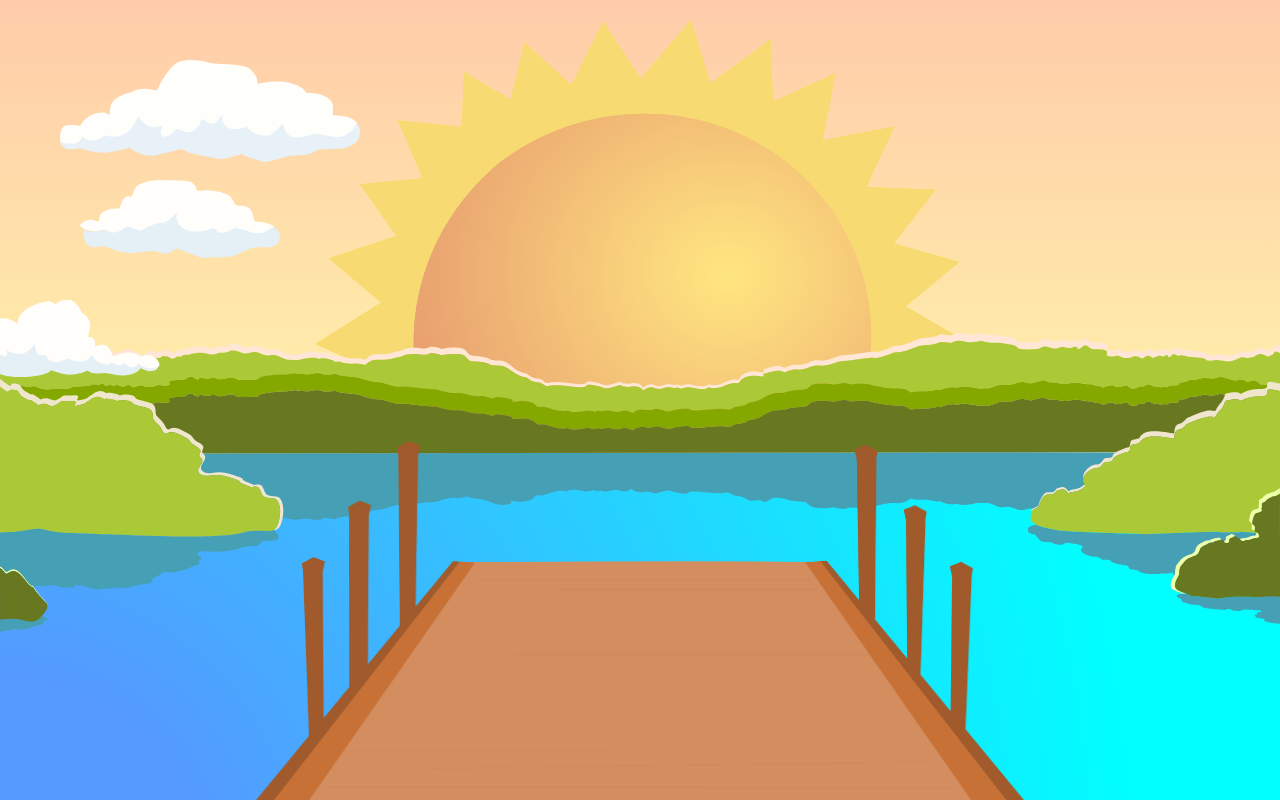
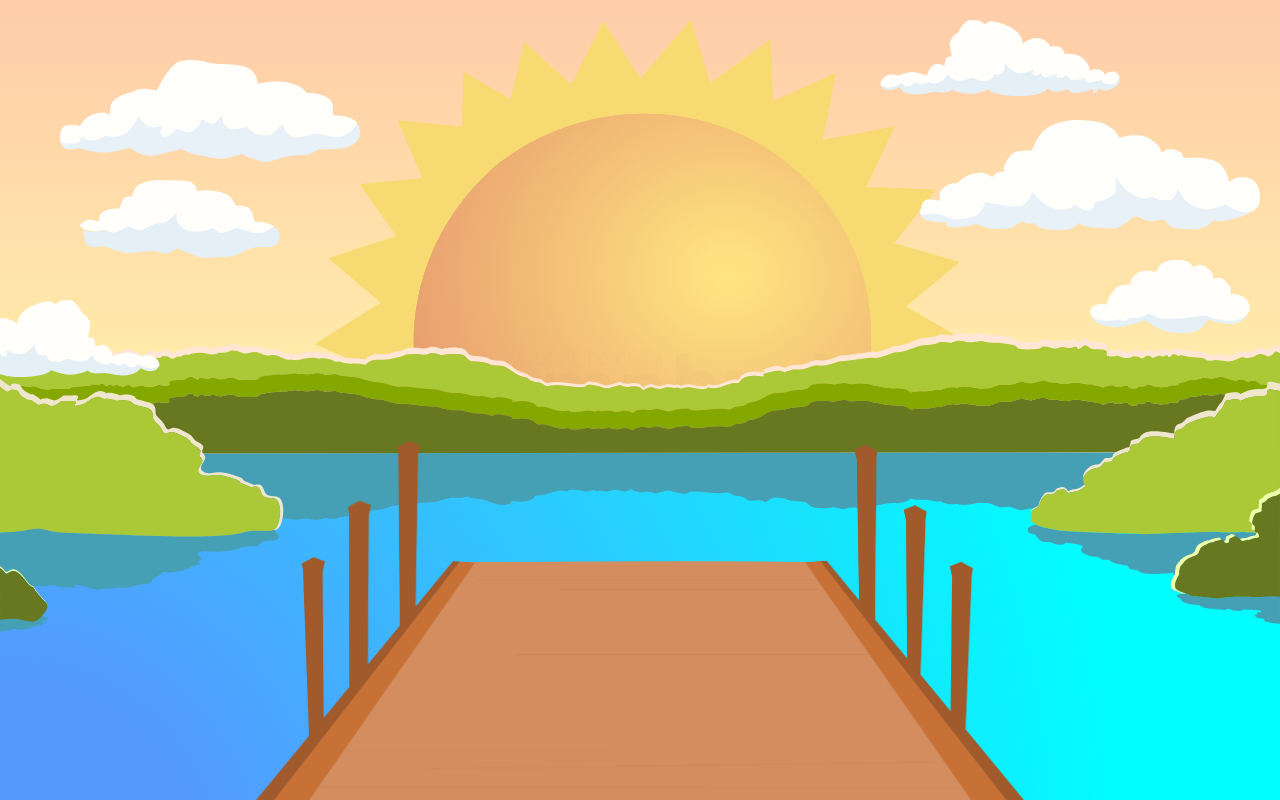
Before and after one commit to swamphacks/2020-Web, a React (Create React App) app: page / in a window 1280 px wide. Built offline with nearby package versions, Linux system fonts and the light colour scheme.

Commit message:
Added clouds and text logo.

```diff
--- a/src/App.tsx
+++ b/src/App.tsx
@@ -8,8 +8,12 @@ import dock from './assets/dock.png';
 import cloud1 from './assets/cloud-1.svg';
 import cloud2 from './assets/cloud-2.svg';
 import cloud3 from './assets/cloud-3.svg';
+import cloud4 from './assets/cloud-4.svg';
+import cloud5 from './assets/cloud-5.svg';
+import cloud6 from './assets/cloud-6.svg';
+import officialText from './assets/official_text_logo.svg';
 
-// Notes: Used styled components. Use react hooks in functional components for state.
+// Notes: Use styled components. Use react hooks in functional components for state.
 
 const Background = styled.div`
   background-image: linear-gradient(180deg, #ffccaa, #ffeeaa, #ffeeaa);
@@ -54,6 +58,40 @@ const Cloud3 = styled.img.attrs(props => ({
   position: absolute;
   top: 300px;
   left: -80px;
+`;
+
+const Cloud4 = styled.img.attrs(props => ({
+  src: cloud4,
+  width: 240
+}))`
+  position: absolute;
+  top: 20px;
+  right: 160px;
+`;
+
+const Cloud5 = styled.img.attrs(props => ({
+  src: cloud5,
+  width: 340
+}))`
+  position: absolute;
+  top: 120px;
+  right: 20px;
+`;
+
+const Cloud6 = styled.img.attrs(props => ({
+  src: cloud6,
+  width: 160
+}))`
+  position: absolute;
+  top: 260px;
+  right: 30px;
+`;
+
+const OfficialText = styled.img.attrs(props => ({
+  src: officialText,
+  width: '40%'
+}))`
+  position: flex;
 `;
 
 const Dock = styled.img.attrs(props => ({
@@ -108,6 +146,10 @@ const App: React.FC = () => {
       <Cloud1 />
       <Cloud2 />
       <Cloud3 />
+      <Cloud4 />
+      <Cloud5 />
+      <Cloud6 />
+      <OfficialText />
     </Background>
   );
 };
```
Also changed, not shown: src/assets/official_text.svg (added), src/assets/official_text_logo.svg (added).
